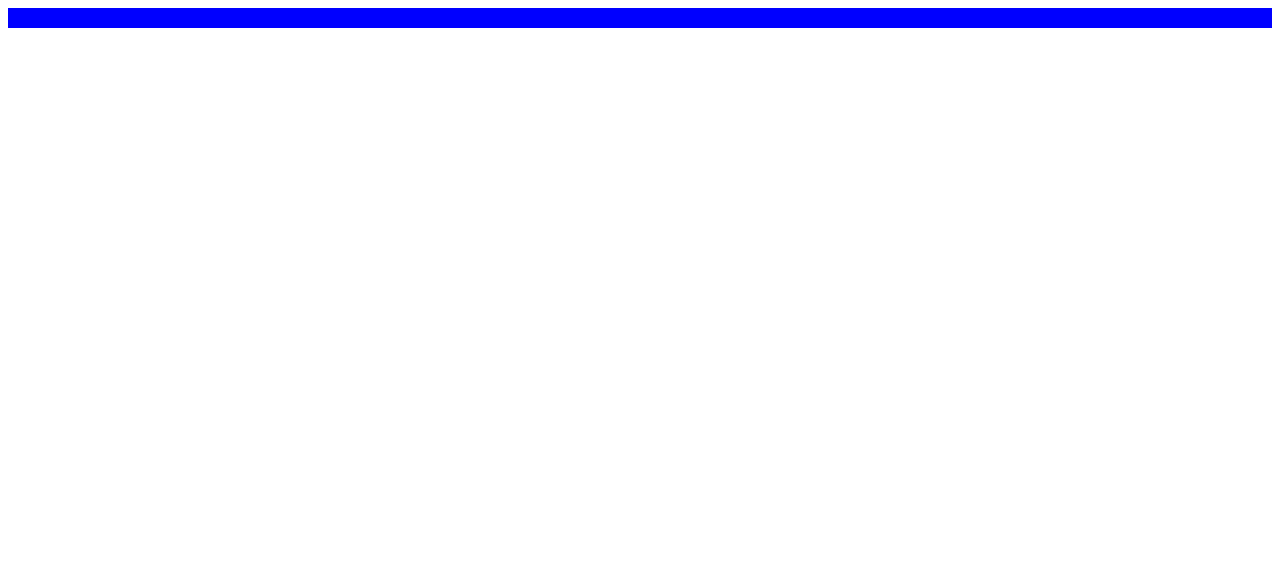
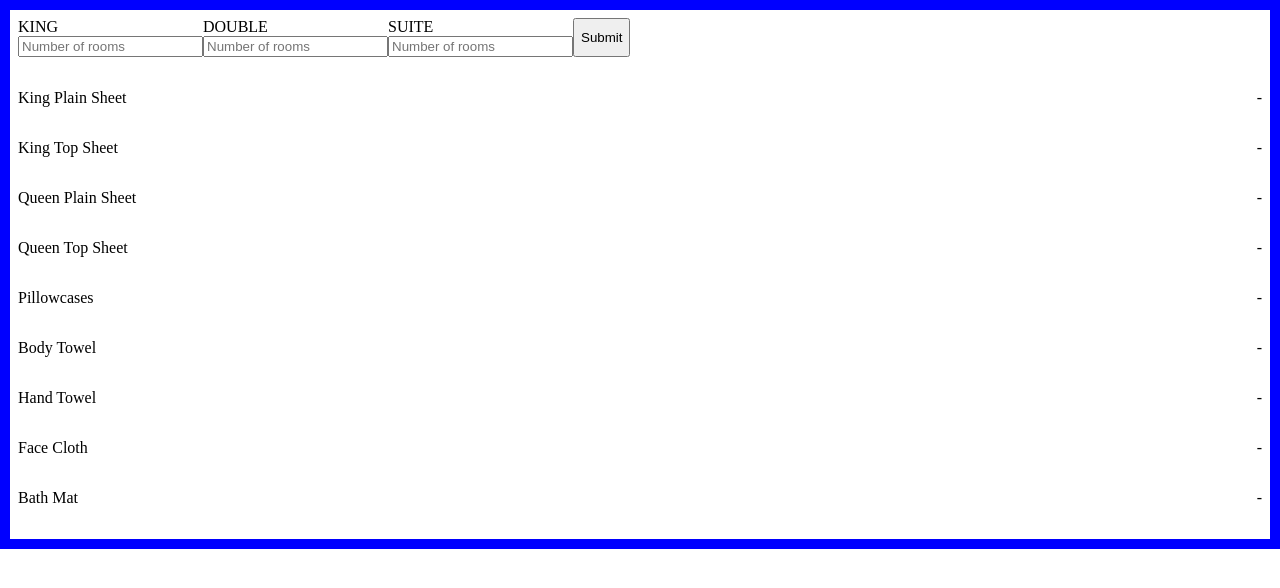
Before and after one commit to yurukyuruk/sheet-calculator, a plain HTML site: page index.html in a window 1280 px wide. Drawn offline with Linux system fonts and the light colour scheme.

Commit message:
first version of html has done

```diff
--- a/index.html
+++ b/index.html
@@ -5,6 +5,99 @@
             <link rel="stylesheet" href="style.css">
         </head>
         <body>
+            <header>
+            </header>
+            <main>
+                <form class="room-input-sections">
+                    <label class="room-input-section">
+                        KING
+                        <input type="number" placeholder="Number of rooms">
+                    </label>
+                    <label class="room-input-section">
+                        DOUBLE
+                        <input type="number" placeholder="Number of rooms">
+                    </label>
+                    <label class="room-input-section">
+                        SUITE
+                        <input type="number" placeholder="Number of rooms">
+                    </label>
+                    <input type="submit">
+                </form>
 
+                <ul class="sheet-name-and-numbers">
+                    <li class="sheet-name-and-number">
+                        <p>
+                            King Plain Sheet
+                        </p>
+                        <p>
+                            -
+                        </p>
+                    </li>
+                    <li class="sheet-name-and-number">
+                        <p>
+                            King Top Sheet
+                        </p>
+                        <p>
+                            -
+                        </p>
+                    </li>
+                    <li class="sheet-name-and-number">
+                        <p>
+                            Queen Plain Sheet
+                        </p>
+                        <p>
+                            -
+                        </p>
+                    </li>
+                    <li class="sheet-name-and-number">
+                        <p>
+                            Queen Top Sheet
+                        </p>
+                        <p>
+                            -
+                        </p>
+                    </li>
+                    <li class="sheet-name-and-number">
+                        <p>
+                            Pillowcases
+                        </p>
+                        <p>
+                            -
+                        </p>
+                    </li>
+                    <li class="sheet-name-and-number">
+                        <p>
+                            Body Towel
+                        </p>
+                        <p>
+                            -
+                        </p>
+                    </li>
+                    <li class="sheet-name-and-number">
+                        <p>
+                            Hand Towel
+                        </p>
+                        <p>
+                            -
+                        </p>
+                    </li>
+                    <li class="sheet-name-and-number">
+                        <p>
+                            Face Cloth
+                        </p>
+                        <p>
+                            -
+                        </p>
+                    </li>
+                    <li class="sheet-name-and-number">
+                        <p>
+                            Bath Mat
+                        </p>
+                        <p>
+                            -
+                        </p>
+                    </li>
+                </ul>
+            </main>
         </body>
     </html>
--- a/style.css
+++ b/style.css
@@ -1,3 +1,21 @@
-body {
+html {
     border: 10px solid blue;
 }
+header {
+    display: flex;
+}
+.room-input-sections {
+    display: flex;
+}
+label {
+    display: flex;
+    flex-direction: column;
+}
+ul {
+    list-style: none;
+    padding-left: 0;
+}
+.sheet-name-and-number {
+    display: flex;
+    justify-content: space-between;
+}
```
